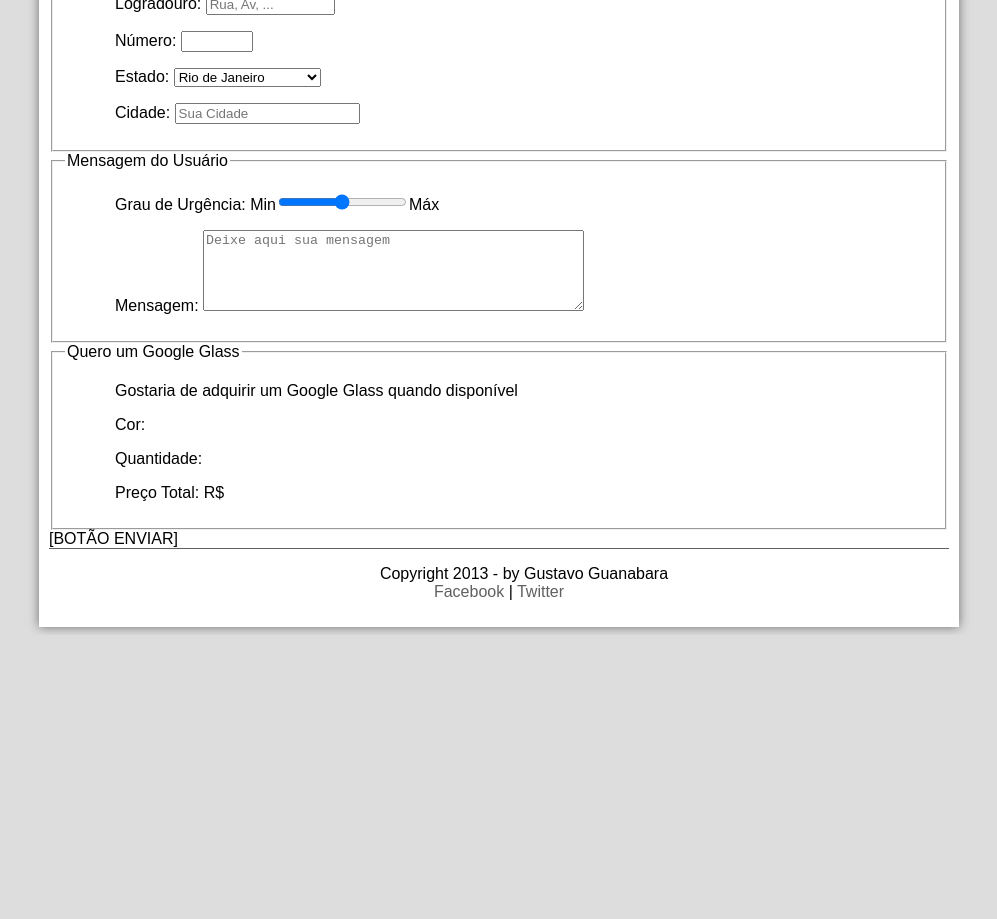
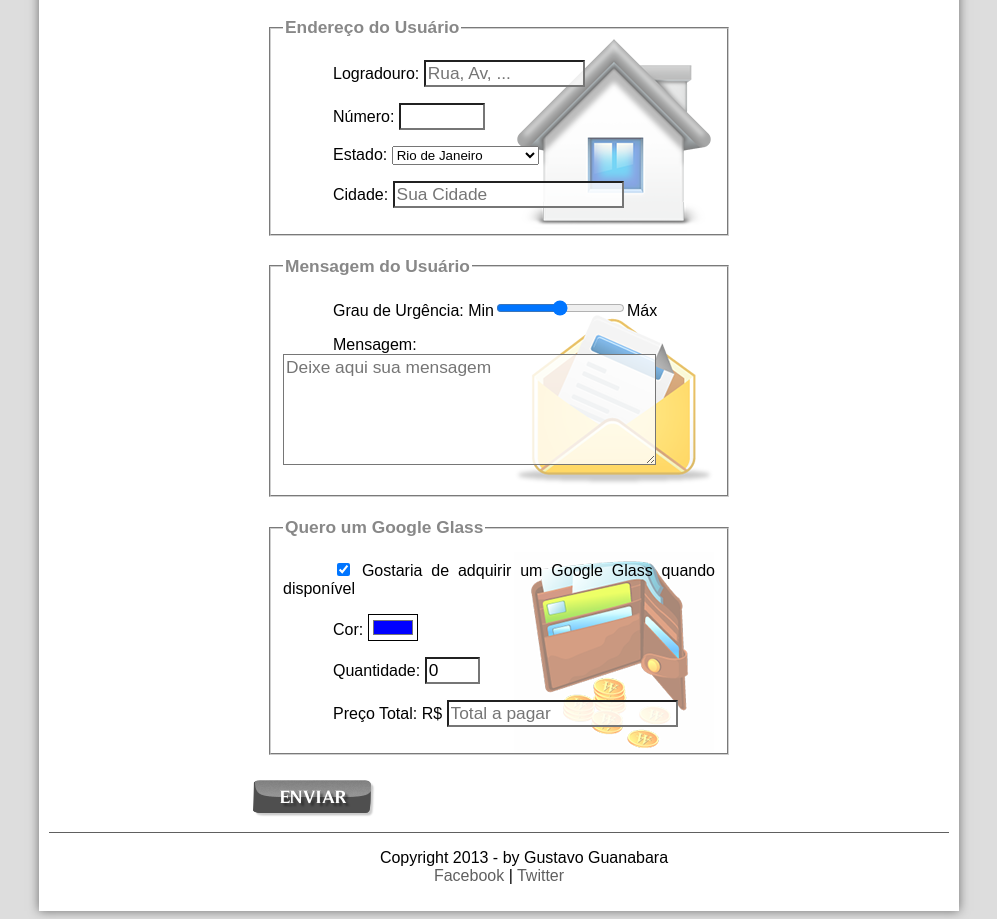
Before and after one commit to Millenacost/Site-do-Google-Glass-HTML5, a plain HTML site: page projeto-glass-html5/fale-conosco.html in a window 1280 px wide. Shown: the part 646-1565 px from the top of the page, without its empty margins (141-1138 px from the left). Before the commit the page ends 1281 px from the top, so only its background shows below. Drawn offline with Linux system fonts and the light colour scheme; a web font is replaced by a local one.

Commit message:
commit form javascript

```diff
--- a/projeto-glass-html5/_css/form.css
+++ b/projeto-glass-html5/_css/form.css
@@ -0,0 +1,49 @@
+@charset "UTF-8";
+
+form {
+    width: 500px;
+    margin: auto;
+}
+
+input, textarea {
+    font-family: sans-serif;
+    font-weight: normal;
+    font-size: 13pt;
+    background-color: rgba(255,255,255,.8);
+}
+
+input:hover, textarea:hover {
+    background-color: #dddddd;
+}
+
+legend {
+    color: #888888;
+    font-weight: bold;
+    font-size: 13pt;
+    font-family: sans-serif;
+}
+
+fieldset {
+    border-color: #cecece;
+    margin: 20px;
+}
+
+fieldset#sexo {
+    width: 150px;
+}
+
+fieldset#usuario {
+    background: url("../_imagens/icone-contato.png") no-repeat 95% 95%;
+}
+
+fieldset#endereco {
+    background: url("../_imagens/icone-endereco.png") no-repeat 95% 95%;
+}
+
+fieldset#mensagem {
+    background: url("../_imagens/icone-mensagem.png") no-repeat 95% 95%;
+}
+
+fieldset#pedido {
+    background: url("../_imagens/icone-pagamento.png") no-repeat 95% 95%;
+}
--- a/projeto-glass-html5/fale-conosco.html
+++ b/projeto-glass-html5/fale-conosco.html
@@ -5,7 +5,13 @@
     <title>Tudo sobre o Google Glass</title>
     <link rel="stylesheet" type="text/css" href="_css/estilo.css"/>
     <link rel="stylesheet" href="_css/form.css"/>
-
+    <script>
+        function calc_total() {
+            var qtd = parseInt(document.getElementById('cQtd').value);
+            tot = qtd * 1500;
+            document.getElementById('cTot').value = tot;
+        }
+    </script>
 
 </head>
 <script src="_javascript/funcoes.js"></script>
@@ -45,7 +51,7 @@
             </header>
 
 
-    <form method="post" id="fContato" >  <!--  sugestion: action="mailto:email@gmail.com-->
+    <form method="post" id="fContato" oninput="calc_total();">  <!--  sugestion: action="mailto:email@gmail.com-->
 
     <fieldset id="usuario">
         <legend></legend>Identificação do Usuário
@@ -92,19 +98,23 @@
         <p><label for="cUrg">Grau de Urgência:</label>
         Min<input type="range" name="tUrg" id="cUrg" min="0" max="10"/>Máx</p>
         <p><label for="cMsg">Mensagem:</label>
-        <textarea name="tMsg" id="cMsg" cols="45" rows="5" placeholder="Deixe aqui sua mensagem"></textarea></p>
+        <textarea name="tMsg" id="cMsg" cols="35" rows="5" placeholder="Deixe aqui sua mensagem"></textarea></p>
     </fieldset>
 
-    <fieldset>
+    <fieldset id="pedido">
         <legend>Quero um Google Glass</legend>
-        <p>Gostaria de adquirir um Google Glass quando disponível</p>
-        <p>Cor:</p>
-        <p>Quantidade:</p>
-        <p>Preço Total: R$</p>
+        <p><input type="checkbox" name="tPed" id="cPed" checked/>
+        <label for="cPed">Gostaria de adquirir um Google Glass quando disponível</label></p>
+        <p><label for="cCor">Cor:</label>
+        <input type="color" name="tCor" id="cCor" value="#0000FF"/></p>
+        <p><label for="cQtd">Quantidade:</label>
+        <input type="number" name="tQtd" id="cQtd" min="0" max="5" value="0"/></p>
+        <p><label for="cTot">Preço Total: R$</label>
+        <input type="text" name="tTot" id="cTot" placeholder="Total a pagar" readonly/></p>
     </fieldset>
 
-
-[BOTÃO ENVIAR]
+   <!-- <input type="submit" value="Enviar"/> -->
+    <input type="image" name="tEnviar" src="_imagens/botao-enviar.png">
 
     </form>
 
```
